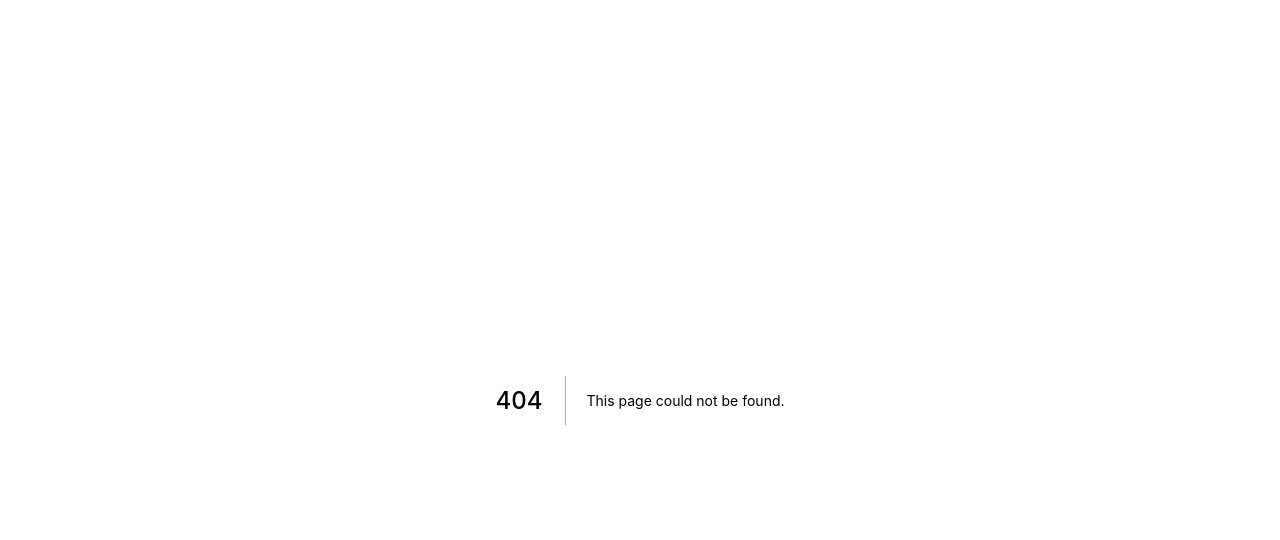
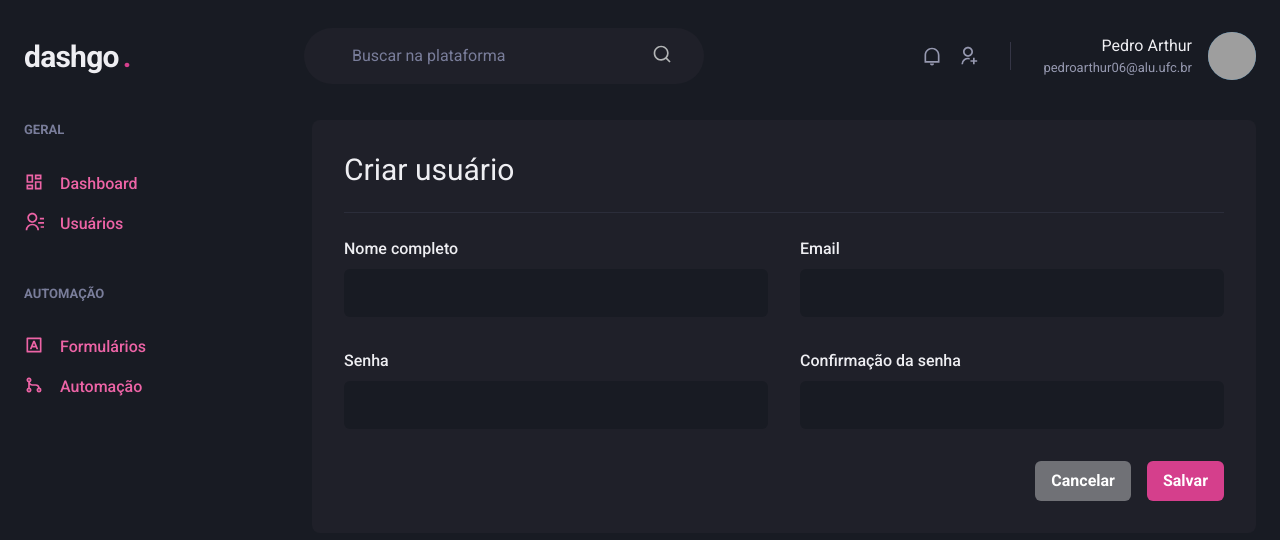
Before and after one commit to Pedroor/Workshops-Cursos, a Next.js app: page /users/create in a window 1280 px wide. Before the commit this address had no page. Shown: the top 540 px of the page. Built offline with nearby package versions, Linux system fonts and the light colour scheme; grey boxes are pictures that could not be loaded.

Commit message:
feat: create user form complete

```diff
--- a/package.json
+++ b/package.json
@@ -10,6 +10,7 @@
   "dependencies": {
     "@chakra-ui/core": "^0.8.0",
     "@chakra-ui/react": "^1.4.2",
+    "@emotion/core": "^11.0.0",
     "@emotion/react": "^11.1.5",
     "@emotion/styled": "^11.1.5",
     "apexcharts": "^3.26.0",
--- /dev/null
+++ b/src/pages/users/create.tsx
@@ -0,0 +1,53 @@
+import {
+  Box,
+  Divider,
+  Flex,
+  Heading,
+  VStack,
+  HStack,
+  SimpleGrid,
+  Button,
+} from "@chakra-ui/react";
+import React from "react";
+import { Input } from "../../components/Form/Input";
+import { Header } from "../../components/Header";
+import { Sidebar } from "../../components/Sidebar";
+
+export default function CreateUser() {
+  return (
+    <Box>
+      <Header />
+      <Flex w="100%" my="6" maxWidth={1480} mx="auto" px="6">
+        <Sidebar />
+        <Box flex="1" borderRadius={8} bg="gray.800" p="8">
+          <Heading size="lg" fontWeight="normal">
+            Criar usuário
+          </Heading>
+          <Divider my="6" borderColor="gray.700" />
+
+          <VStack spacing="8">
+            <SimpleGrid minChildWidth="240px" spacing="8" w="100%">
+              <Input name="nome" label="Nome completo" />
+              <Input name="email" type="email" label="Email" />
+            </SimpleGrid>
+            <SimpleGrid minChildWidth="240px" spacing="8" w="100%">
+              <Input name="password" type="password" label="Senha" />
+              <Input
+                name="password_confirmation"
+                type="password"
+                label="Confirmação da senha"
+              />
+            </SimpleGrid>
+          </VStack>
+
+          <Flex mt="8" justify="flex-end">
+            <HStack spacing="4">
+              <Button colorScheme="whiteAlpha">Cancelar</Button>
+              <Button colorScheme="pink">Salvar</Button>
+            </HStack>
+          </Flex>
+        </Box>
+      </Flex>
+    </Box>
+  );
+}
```
Also changed, not shown: 1 other file (tests, documents, lock files or other folders).
